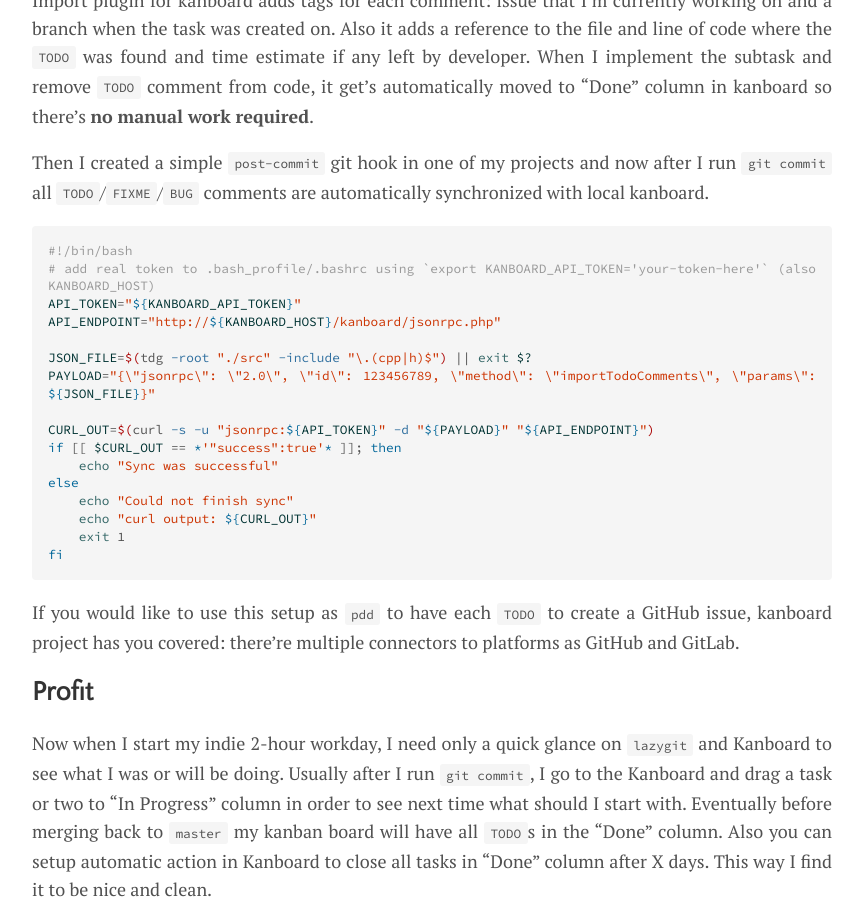
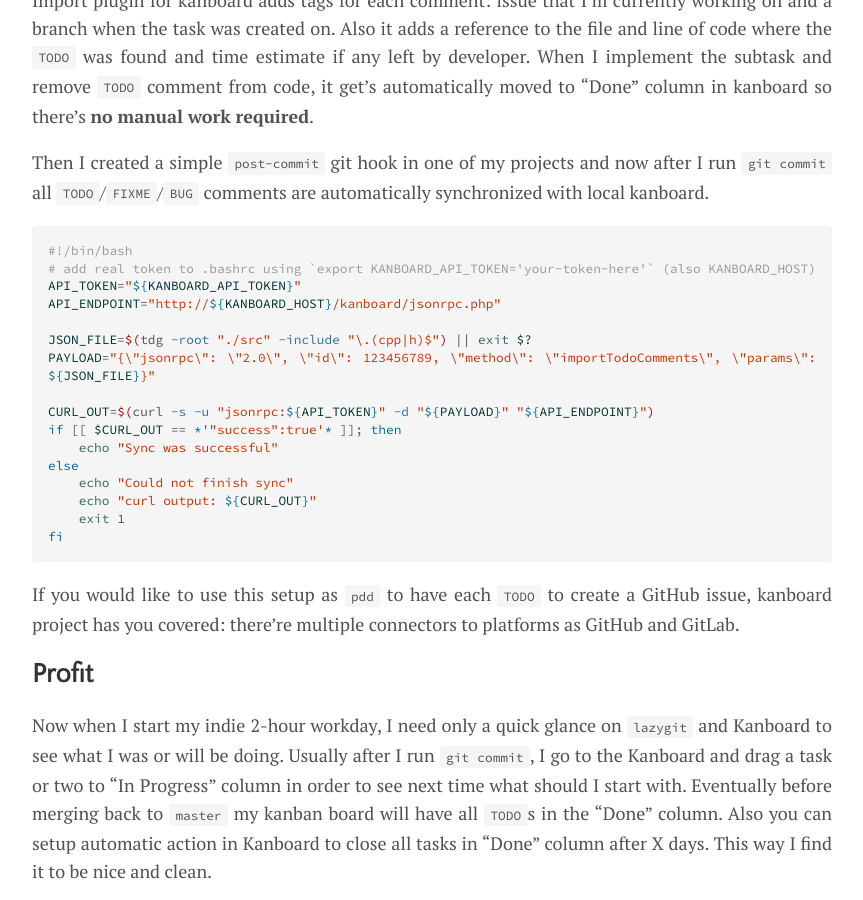
Before and after one commit to ribtoks/code-jamming, a Jekyll site: the page built from _posts/2019-08-22-how-to-return-to-flow.md, in a window 1280 px wide and 900 px high, scrolled down 8166 px. Shown: the whole window, without its empty margins (208-1071 px from the left). Built offline with Jekyll 4.4.1, drawn with Linux system fonts in a browser that asks for light colours; nearby versions of some CDN libraries; comment, search, counter and statistics services are not loaded.

Commit message:
Update 2019-08-22-how-to-return-to-flow.md

````diff
--- a/_posts/2019-08-22-how-to-return-to-flow.md
+++ b/_posts/2019-08-22-how-to-return-to-flow.md
@@ -138,7 +138,7 @@ Then I created a simple `post-commit` git hook in one of my projects and now aft
 
 ```bash
 #!/bin/bash
-# add real token to .bash_profile/.bashrc using `export KANBOARD_API_TOKEN='your-token-here'` (also KANBOARD_HOST)
+# add real token to .bashrc using `export KANBOARD_API_TOKEN='your-token-here'` (also KANBOARD_HOST)
 API_TOKEN="${KANBOARD_API_TOKEN}"
 API_ENDPOINT="http://${KANBOARD_HOST}/kanboard/jsonrpc.php"
 
````
